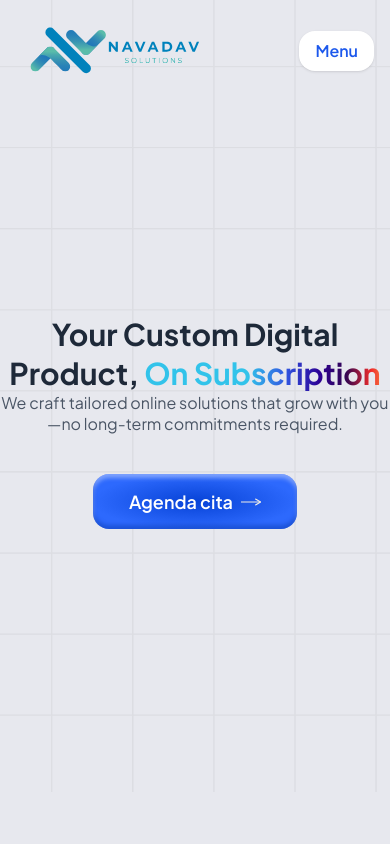
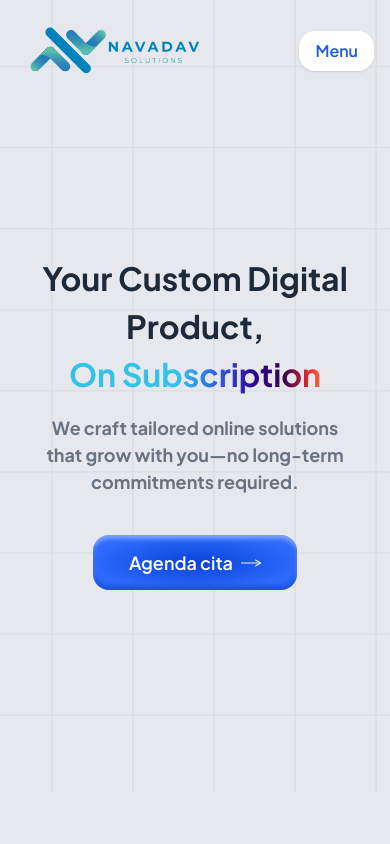
Before and after one commit to navadav-solutions/navadav-homepage, a Next.js app: page / in a window 390 px wide. Shown: the top 844 px of the page. Built offline with nearby package versions, Linux system fonts and the light colour scheme.

Commit message:
Refactor MainTitle and ServiceHero components to improve layout and responsiveness. Simplify markup by removing unnecessary mobile and desktop conditional rendering, and adjust text sizes for better visual consistency across devices.

```diff
--- a/app/components/MainTitle/MainTitle.tsx
+++ b/app/components/MainTitle/MainTitle.tsx
@@ -1,48 +1,21 @@
 const MainTitle = () => {
   return (
-    <h1 className="text-3xl lg:text-[72px] font-[700] mb-10">
+    <h1 className="text-[32px] lg:text-[72px] font-[700] mb-10">
       <span className="text-gray-800 leading-[1.3]">
-        {/* Mobile: cada línea en bloque */}
-        <span className="block lg:hidden">
-          Your Custom Digital
-        </span>
-        <span className="block lg:hidden">
-          Product,{" "}
-          <span
-            className="inline-block"
-            style={{
-              background:
-                "linear-gradient(270deg, #FAC354 -5.84%, #EF2A2A 4.3%, #340551 14.64%, #2C0296 26.14%, #3155E0 40.04%, #32C3EA 56.2%)",
-              WebkitBackgroundClip: "text",
-              WebkitTextFillColor: "transparent",
-              backgroundClip: "text",
-            }}
-          >
-            On Subscription
-          </span>
-        </span>
-        <p className="block lg:hidden text-[16px] font-[400] text-gray-600 lg:w-[90%] w-[100%] m-[0px]">
-          We craft tailored online solutions that grow with you—no long-term commitments required.
-        </p>
-        {/* Desktop: todo en línea */}
-        <span className="hidden lg:inline">
         Your Custom Digital <br /> Product,{" "}
         <span
           className="inline-block"
           style={{
-              background:
-                "linear-gradient(270deg, #FAC354 -5.84%, #EF2A2A 4.3%, #340551 14.64%, #2C0296 26.14%, #3155E0 40.04%, #32C3EA 56.2%)",
+            background: "linear-gradient(270deg, #FAC354 -5.84%, #EF2A2A 4.3%, #340551 14.64%, #2C0296 26.14%, #3155E0 40.04%, #32C3EA 56.2%)",
             WebkitBackgroundClip: "text",
             WebkitTextFillColor: "transparent",
             backgroundClip: "text",
-            }}
-          >
+          }}>
           On Subscription
         </span>{" "}
       </span>
-      </span>
-      <div className="hidden lg:inline-flex flex-col items-center justify-center">
-        <p className="text-[24px] font-[700] text-gray-500 lg:w-[80%] w-[100%] m-[0px]">
+      <div className="inline-flex flex-col items-center justify-center">
+        <p className="text-[18px] lg:text-[24px] font-[700] text-gray-500 w-[80%] m-[0px]">
           We craft tailored online solutions that grow with you—no long-term commitments required.
         </p>
       </div>
--- a/app/components/ServiceHero/ServiceHero.tsx
+++ b/app/components/ServiceHero/ServiceHero.tsx
@@ -23,48 +23,13 @@ const ServiceHero = () => {
       <div className="w-full lg:w-[80%] mx-auto h-full flex items-center justify-center">
         <div className="flex flex-col items-center justify-center text-center">
           <h1
-            className={`text-3xl lg:text-5xl lg:text-6xl font-bold mb-12 transition-all duration-700 ease-out ${
-              isVisible
-                ? "opacity-100 translate-y-0"
-                : "opacity-0 translate-y-8"
-            }`}
+            className={`text-3xl lg:text-[72px] font-bold mb-12 transition-all duration-700 ease-out ${isVisible
+              ? "opacity-100 translate-y-0"
+              : "opacity-0 translate-y-8"
+              }`}
           >
             <span className="text-gray-800 leading-[1.3]">
-              {/* Mobile: cada línea en bloque */}
-              <span className="block lg:hidden">Tu aliado tecnológico</span>
-              <span className="block lg:hidden">
-                para hacer{" "}
-                <span
-                  className="inline-block"
-                  style={{
-                    background:
-                      "linear-gradient(93deg, #32C3EA, #3043D0, #33055A)",
-                    WebkitBackgroundClip: "text",
-                    WebkitTextFillColor: "transparent",
-                    backgroundClip: "text",
-                  }}
-                >
-                  crecer y
-                </span>
-              </span>
-              <span className="block lg:hidden">
-                <span
-                  className="inline-block"
-                  style={{
-                    background:
-                      "linear-gradient(93deg, #32C3EA, #3043D0, #33055A)",
-                    WebkitBackgroundClip: "text",
-                    WebkitTextFillColor: "transparent",
-                    backgroundClip: "text",
-                  }}
-                >
-                  modernizar
-                </span>{" "}
-                tu negocio.
-              </span>
-              {/* Desktop: todo en línea */}
-              <span className="hidden lg:inline">
-                Tu aliado tecnológico para hacer{" "}
+                Tu aliado tecnológico para <br /> hacer{" "}
                 <span
                   className="inline-block"
                   style={{
@@ -77,11 +42,11 @@ const ServiceHero = () => {
                 >
                   crecer y modernizar
                 </span>{" "}
+                <br />
                 tu negocio.
-              </span>
             </span>
           </h1>
-          <AgendaButton isVisible={isVisible} />
+            <AgendaButton isVisible={isVisible} />
         </div>
       </div>
     </section>
```
Lines whose indentation alone changed are shown as unchanged.
